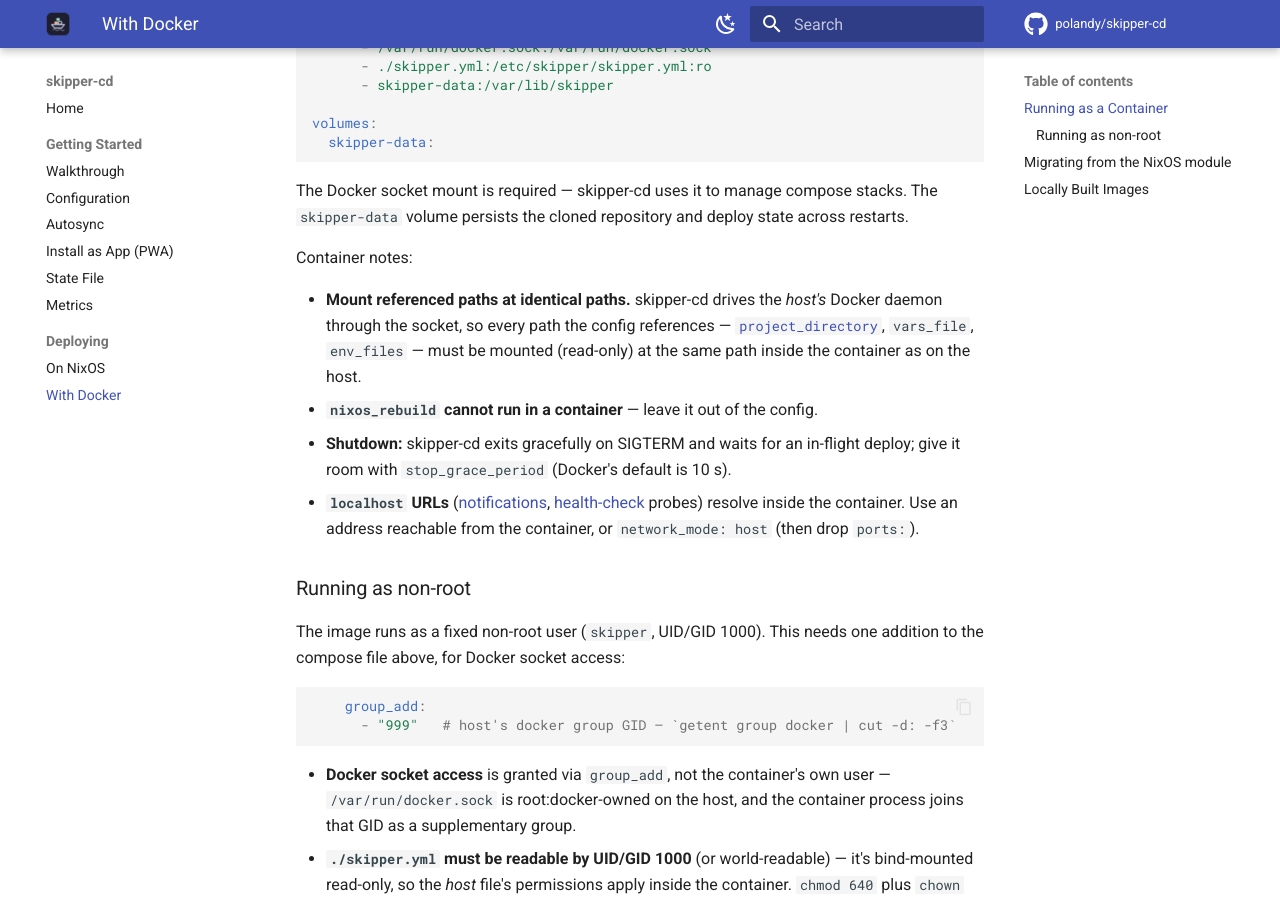
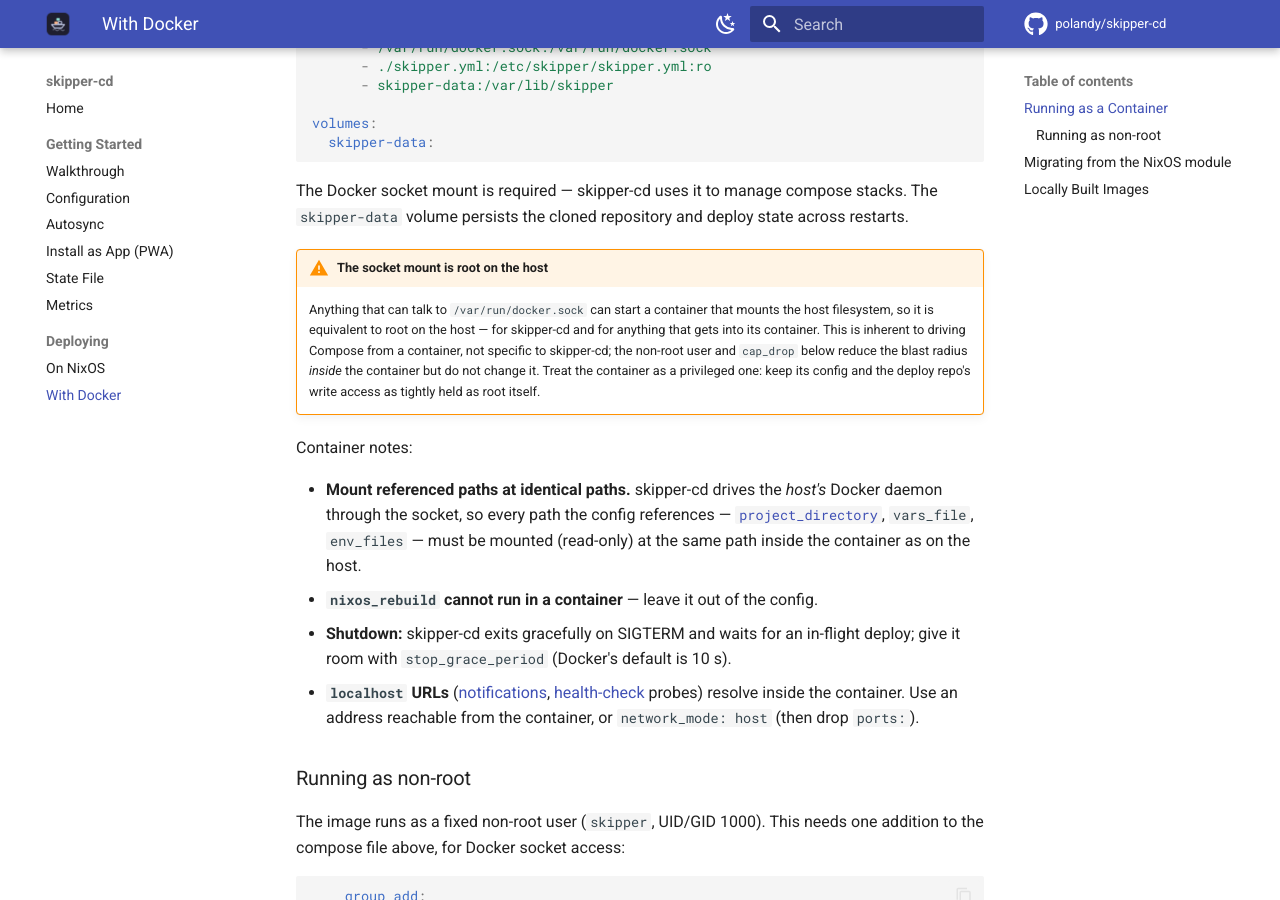
Before and after one commit to polandy/skipper-cd, an MkDocs documentation site: the page built from docs/docker.md, in a window 1280 px wide and 900 px high, scrolled down 492 px. Built offline with MkDocs 1.6.1 and Material for MkDocs 9.7.7, drawn with Linux system fonts in a browser that asks for light colours; comment, search, counter and statistics services are not loaded.

Commit message:
docs(docker): note that the socket mount is root on the host
The page explains how to run the container as a non-root user without
saying that socket access is equivalent to root on the host either way,
which can read as more isolation than is actually there.

````diff
--- a/docs/docker.md
+++ b/docs/docker.md
@@ -25,6 +25,9 @@
 ```
 
 The Docker socket mount is required — skipper-cd uses it to manage compose stacks. The `skipper-data` volume persists the cloned repository and deploy state across restarts.
+
+!!! warning "The socket mount is root on the host"
+    Anything that can talk to `/var/run/docker.sock` can start a container that mounts the host filesystem, so it is equivalent to root on the host — for skipper-cd and for anything that gets into its container. This is inherent to driving Compose from a container, not specific to skipper-cd; the non-root user and `cap_drop` below reduce the blast radius *inside* the container but do not change it. Treat the container as a privileged one: keep its config and the deploy repo's write access as tightly held as root itself.
 
 Container notes:
 
````
